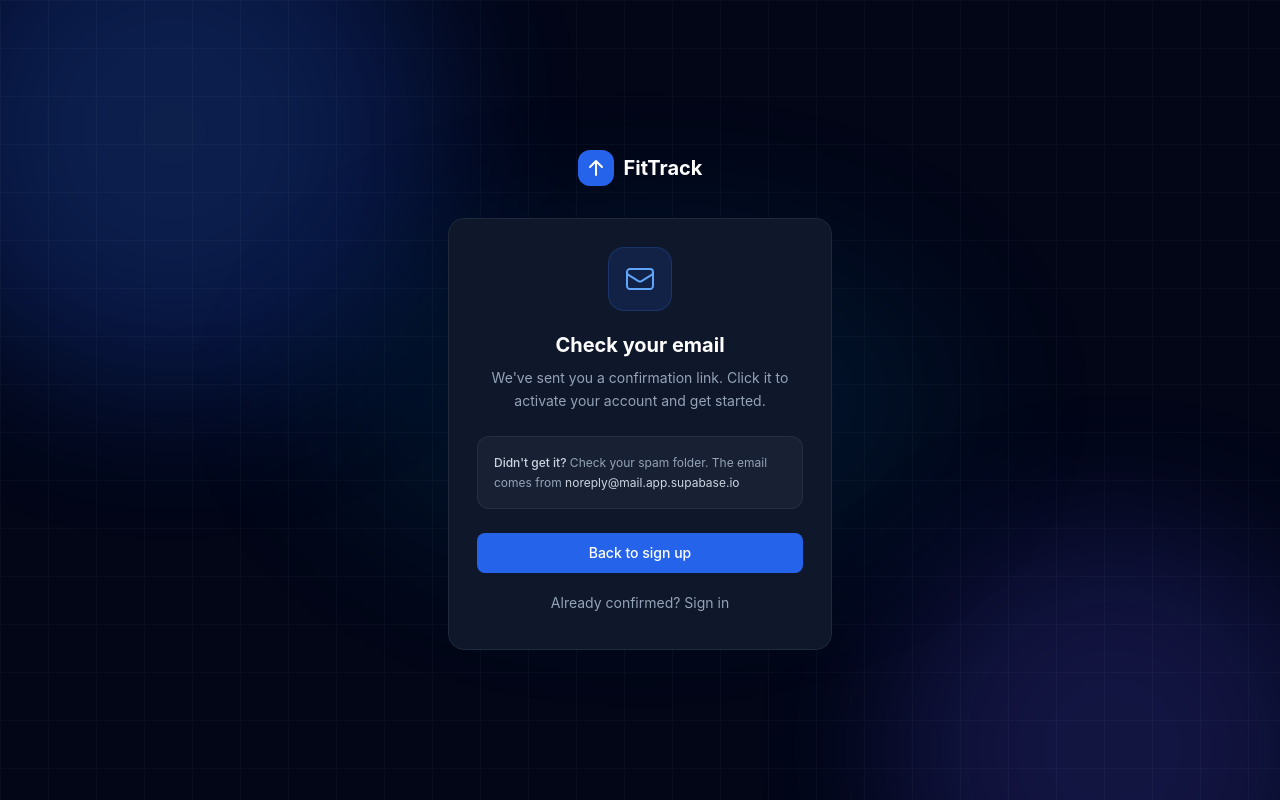
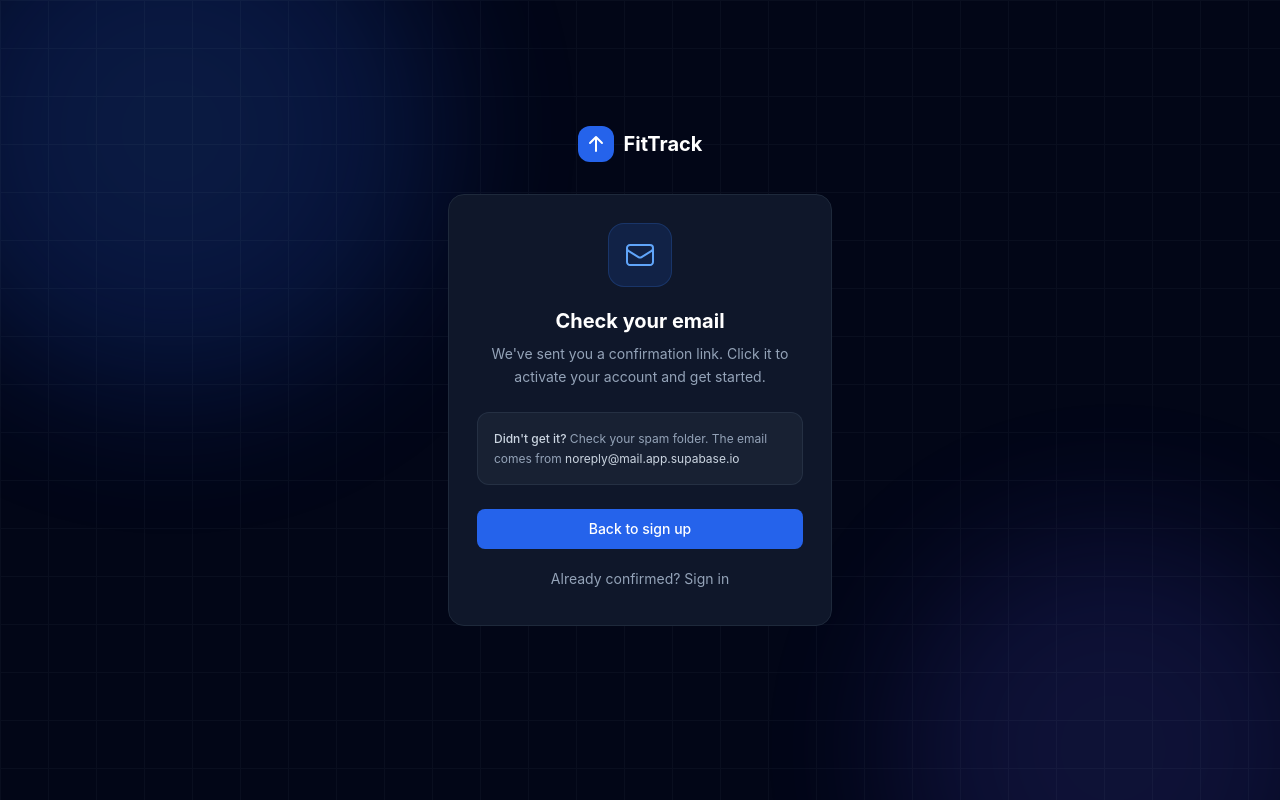
Before and after one commit to EmalSahari/fitness, a Next.js app: page /auth/check-email in a window 1280 px wide. Built offline with nearby package versions, Linux system fonts and the light colour scheme; no server answers.

Commit message:
Add mouse spotlight effect and fix auth card vertical position

```diff
--- a/components/AuthBackground.tsx
+++ b/components/AuthBackground.tsx
@@ -1,25 +1,46 @@
 'use client';
 
+import { useEffect, useRef, useState } from 'react';
+
 export default function AuthBackground({ children }: { children: React.ReactNode }) {
+  const [mouse, setMouse] = useState({ x: -999, y: -999 });
+  const containerRef = useRef<HTMLDivElement>(null);
+
+  useEffect(() => {
+    function onMove(e: MouseEvent) {
+      setMouse({ x: e.clientX, y: e.clientY });
+    }
+    window.addEventListener('mousemove', onMove);
+    return () => window.removeEventListener('mousemove', onMove);
+  }, []);
+
   return (
-    <div className="relative min-h-screen bg-slate-950 flex items-center justify-center p-4 overflow-hidden">
-      {/* Aurora blobs */}
+    <div
+      ref={containerRef}
+      className="relative min-h-screen bg-slate-950 flex items-center justify-center p-4 overflow-hidden"
+    >
+      {/* Mouse spotlight */}
+      <div
+        className="pointer-events-none fixed inset-0 z-10 transition-opacity duration-300"
+        style={{
+          background: `radial-gradient(600px circle at ${mouse.x}px ${mouse.y}px, rgba(59,130,246,0.10) 0%, rgba(59,130,246,0.04) 40%, transparent 70%)`,
+        }}
+      />
+
+      {/* Static aurora blobs */}
       <div className="pointer-events-none absolute inset-0 overflow-hidden">
         <div
-          className="absolute -top-40 -left-40 w-[600px] h-[600px] rounded-full opacity-25 blur-3xl animate-aurora-1"
+          className="absolute -top-40 -left-40 w-[600px] h-[600px] rounded-full opacity-20 blur-3xl animate-aurora-1"
           style={{ background: 'radial-gradient(circle, #3b82f6 0%, #1d4ed8 50%, transparent 70%)' }}
         />
         <div
-          className="absolute -bottom-40 -right-40 w-[500px] h-[500px] rounded-full opacity-20 blur-3xl animate-aurora-2"
+          className="absolute -bottom-40 -right-40 w-[500px] h-[500px] rounded-full opacity-15 blur-3xl animate-aurora-2"
           style={{ background: 'radial-gradient(circle, #6366f1 0%, #4f46e5 50%, transparent 70%)' }}
         />
-        <div
-          className="absolute top-1/2 left-1/2 -translate-x-1/2 -translate-y-1/2 w-[700px] h-[400px] rounded-full opacity-10 blur-3xl animate-aurora-3"
-          style={{ background: 'radial-gradient(ellipse, #0ea5e9 0%, #0284c7 40%, transparent 70%)' }}
-        />
+
         {/* Grid overlay */}
         <div
-          className="absolute inset-0 opacity-[0.03]"
+          className="absolute inset-0 opacity-[0.035]"
           style={{
             backgroundImage: 'linear-gradient(#e2e8f0 1px, transparent 1px), linear-gradient(90deg, #e2e8f0 1px, transparent 1px)',
             backgroundSize: '48px 48px',
@@ -27,8 +48,8 @@
         />
       </div>
 
-      {/* Content */}
-      <div className="relative z-10 w-full flex items-center justify-center">
+      {/* Content — pulled slightly above true center */}
+      <div className="relative z-20 w-full flex items-center justify-center -mt-12">
         {children}
       </div>
     </div>
```
